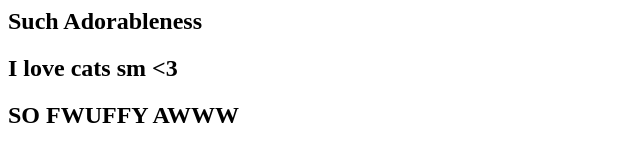
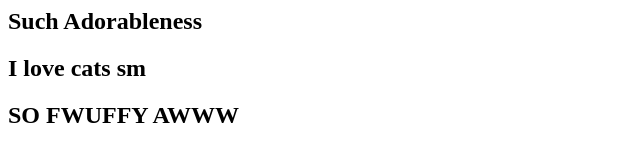
Before and after one commit to stefaniapetre/hw2, a plain HTML site: page index.html in a window 1280 px wide. Shown: the full height of the page, 0-640 px from the left. Drawn offline with Linux system fonts and the light colour scheme.

Commit message:
Update index.html

```diff
--- a/index.html
+++ b/index.html
@@ -3,7 +3,7 @@
       <h1>Such Adorableness</hi>
     </section>
     <section class="section static">
-      <h1>I love cats sm <3 </h1>
+      <h1>I love cats sm </h1>
     </section>
     <section class="section parallax bg2">
       <h1>SO FWUFFY AWWW</hi>
```
